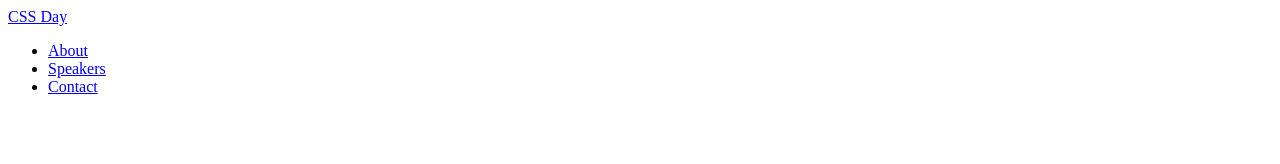
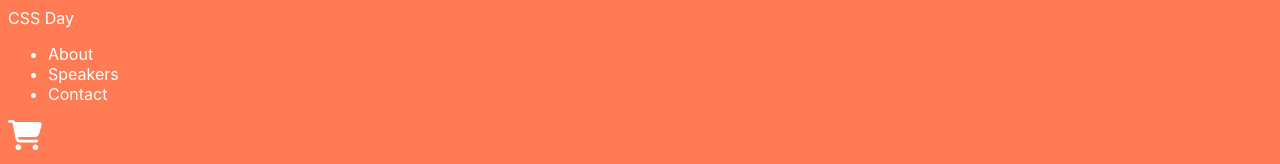
Before and after one commit to sprasad-g/tech-day, a plain HTML site: page speakers.html in a window 1280 px wide. Shown: the top 164 px of the page. Drawn offline with Linux system fonts and the light colour scheme.

Commit message:
added base.css file

```diff
--- /dev/null
+++ b/styles/base.css
@@ -0,0 +1,14 @@
+:root {
+  --color-primary: #ff7b54;
+  --color-text-on-primary: #ffffff;
+  --font-family: "Inter", sans-serif;
+}
+body {
+  background-color: var(--color-primary);
+  color: var(--color-text-on-primary);
+  font-family: var(--font-family);
+}
+a {
+  color: inherit;
+  text-decoration: inherit;
+}
--- a/styles/index.css
+++ b/styles/index.css
@@ -1,3 +1,4 @@
+@import "./base.css";
 /* @font-face {
   font-family: Inter;
   src: url(../fonts/Inter-Regular.ttf);
@@ -6,13 +7,3 @@
   font-family: InterBold;
   src: url(../fonts/Inter-Bold.ttf);
 } */
-body {
-  background-color: #ff7b54;
-  color: #ffffff;
-  font-family: "Inter", sans-serif;
-  font-weight: bold;
-}
-a {
-  color: inherit;
-  text-decoration: inherit;
-}
--- a/styles/speakers.css
+++ b/styles/speakers.css
@@ -0,0 +1 @@
+@import "./base.css";
```
